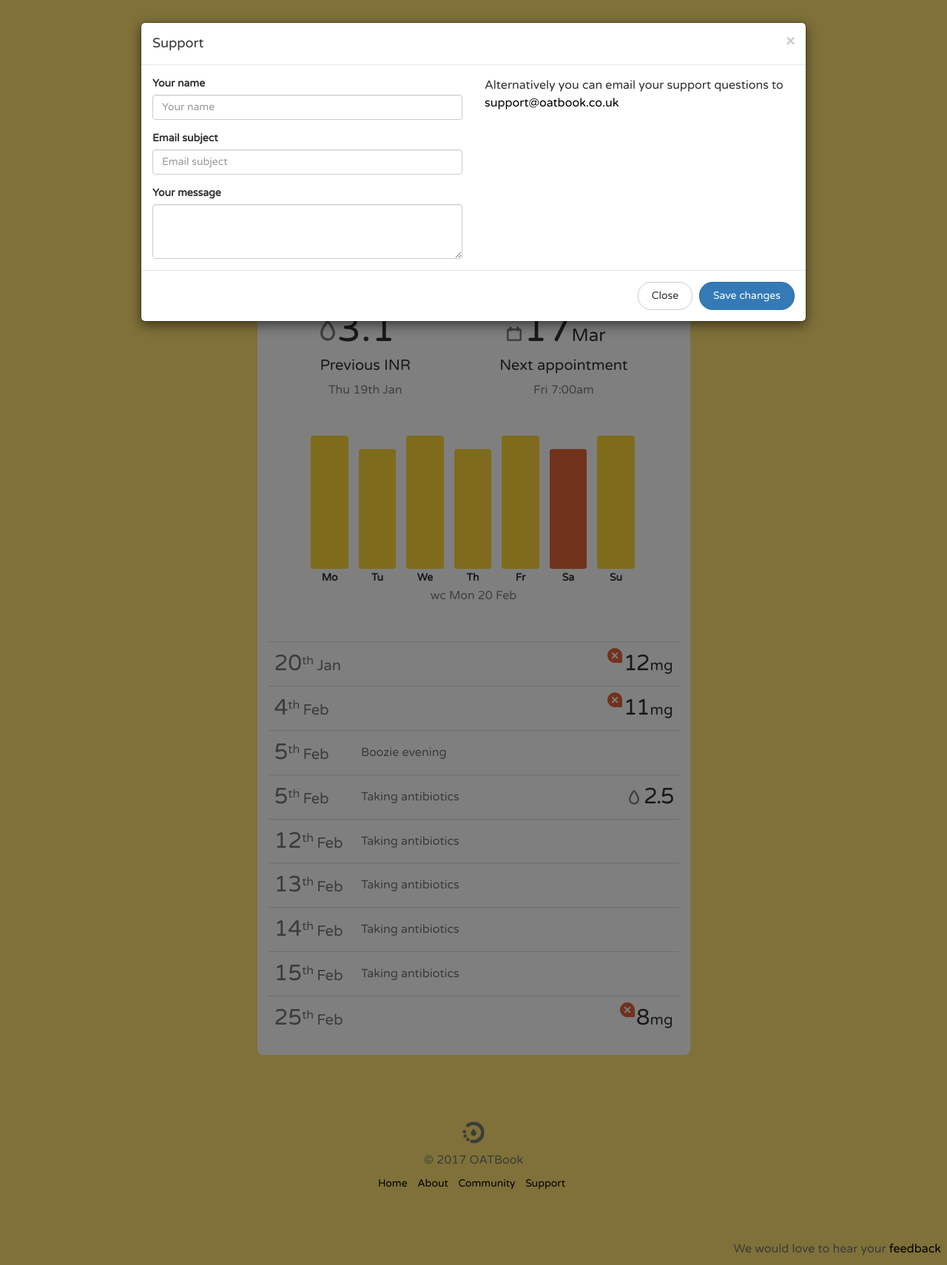
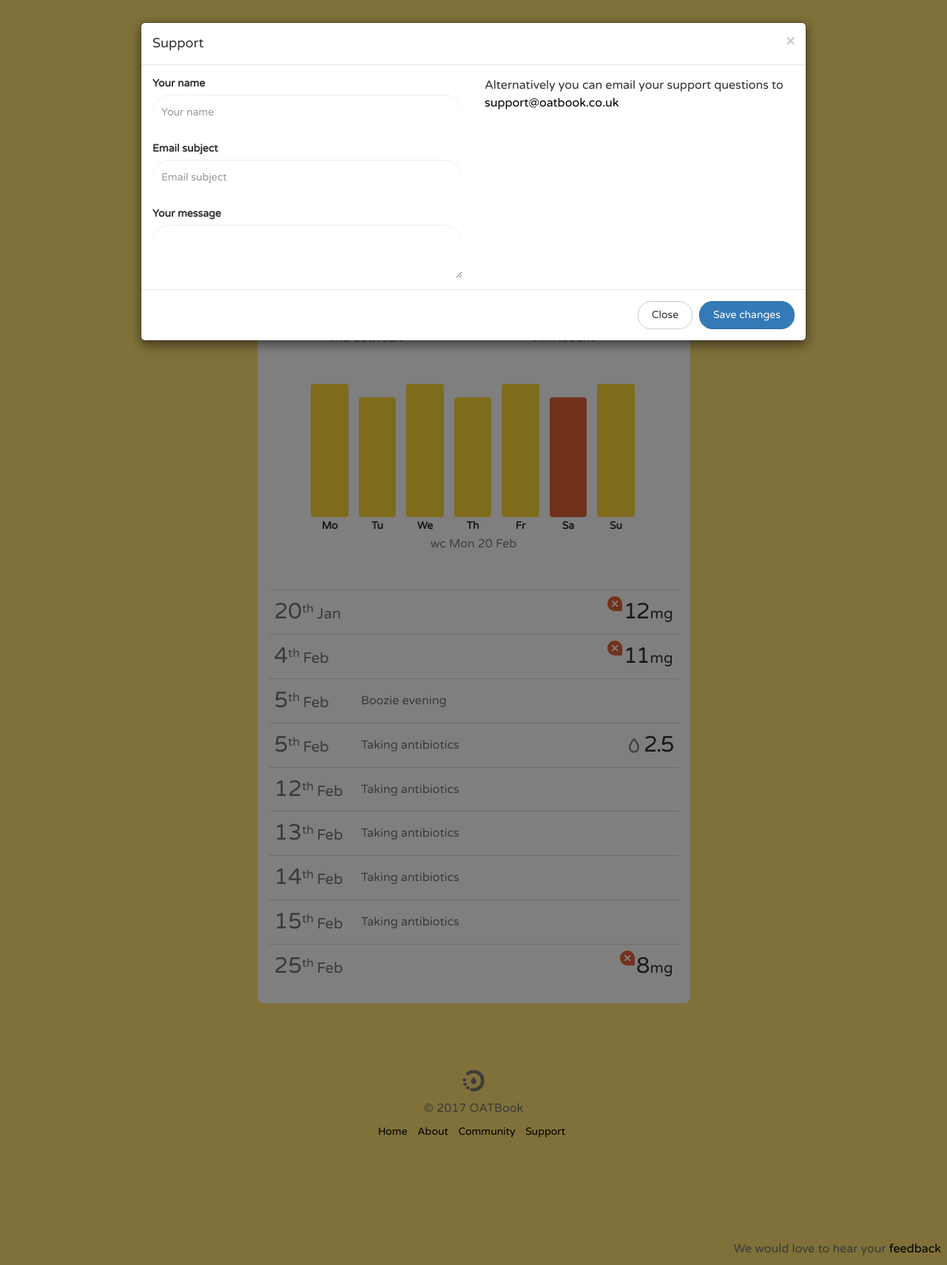
Before and after one commit to robcleaton/my.oatbook, a PHP site: page /HiG120Xdpie34.php in a window 1280 px wide, after a click on "feedback". Shown: the whole page at 74% size. Run offline with PHP 8.4, Linux system fonts and the light colour scheme.

Commit message:
external report card and settings

```diff
--- a/HiG120Xdpie34.php
+++ b/HiG120Xdpie34.php
@@ -6,7 +6,7 @@ $pageTitle = "Report of Rob Cleaton";
 <style>
   body {
     background: rgba(255, 215, 58, 0.71);
-    padding-top: 60px;
+    padding-top: 40px;
   }
   .navbar {
     display: none;
@@ -28,6 +28,11 @@ $pageTitle = "Report of Rob Cleaton";
     background: url(../assets/images/icons/oatbook-icon.png) -36px -36px no-repeat !important;
     background-size: 30px;
   }
+  .form-control {
+    height: 48px;
+    border-radius: 24px;
+    border: none;
+  }
 </style>
 
 <div class="container" id="reportCardModal">
@@ -37,8 +42,8 @@ $pageTitle = "Report of Rob Cleaton";
     <div class="col-sm-6 col-sm-offset-3">
 
       <!-- Graph -->
-      <div class="container graph" style="background: none;">
-        <img src="/assets/images/chart-report.png" alt="INR readings">
+      <div class="container graph" style="background: none; padding: 0px; height: 200px;">
+        <img src="/assets/images/chart-report.png" alt="INR readings" style="width: 100%;">
       </div><!-- /graph -->
 
       <!-- Stats -->
--- a/includes/modals.php
+++ b/includes/modals.php
@@ -53,7 +53,7 @@
       </div>
       <div class="modal-body">
         <div class="jumbotron">
-          <p class="text-center"><a href="HiG120Xdpie34" target="_blank">HiG120Xdpie34.php</a></p>
+          <p class="text-center"><a href="HiG120Xdpie34.php" target="_blank">myOATBook.co.uk/HiG120Xdpie34</a></p>
         </div>
 
         <form>
```
Also changed, not shown: settings.php (+11 -0 lines), _.htaccess, 2 other files.
